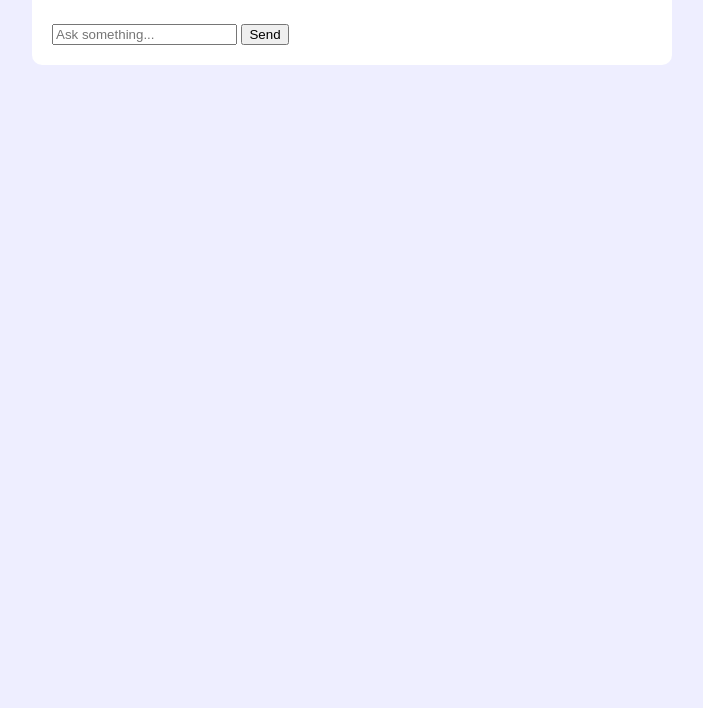
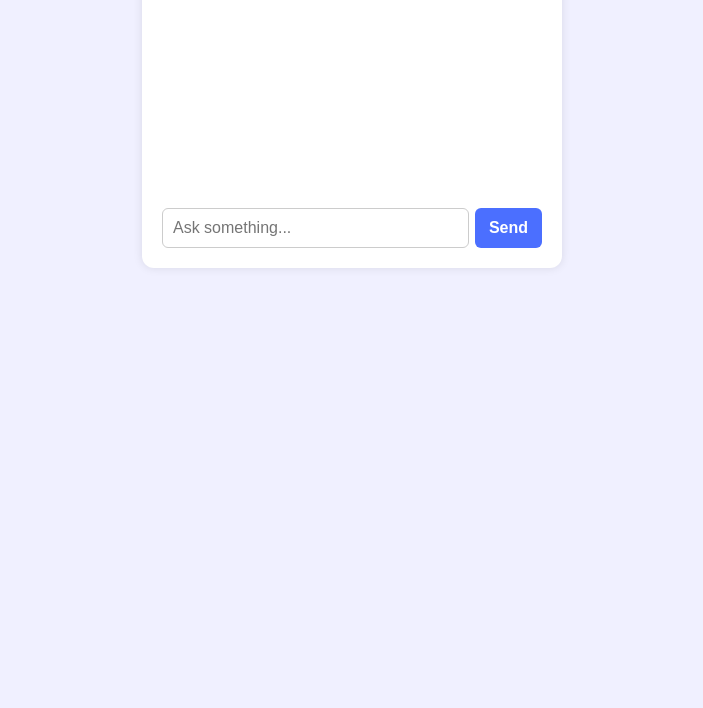
Before and after one commit to reironex/gemini, a plain HTML site: page index.html in a window 1280 px wide. Shown: the part 92-800 px from the top of the page, without its empty margins (288-991 px from the left). Drawn offline with Linux system fonts and the light colour scheme.

Commit message:
Update index.html

```diff
--- a/index.html
+++ b/index.html
@@ -1,16 +1,85 @@
 <!DOCTYPE html>
-<html>
+<html lang="en">
 <head>
   <meta charset="UTF-8" />
-  <title>Gemini Chat</title>
+  <meta name="viewport" content="width=device-width, initial-scale=1.0" />
+  <title>Gemini Flash Chatbot</title>
   <style>
-    body { font-family: sans-serif; background: #eef; padding: 20px; }
-    .chatbox { max-width: 600px; margin: auto; background: #fff; padding: 20px; border-radius: 10px; }
-    .user { color: blue; text-align: right; margin: 5px 0; }
-    .bot { color: green; text-align: left; margin: 5px 0; }
+    body {
+      font-family: Arial, sans-serif;
+      background: #f0f0ff;
+      margin: 0;
+      padding: 0;
+      display: flex;
+      justify-content: center;
+    }
+
+    .container {
+      width: 100%;
+      max-width: 420px;
+      padding: 20px;
+    }
+
+    .chatbox {
+      background: white;
+      padding: 20px;
+      border-radius: 12px;
+      box-shadow: 0 0 10px rgba(0,0,0,0.1);
+    }
+
+    h2 {
+      margin-top: 0;
+      font-size: 1.4rem;
+      text-align: center;
+    }
+
+    #messages {
+      min-height: 200px;
+      margin-bottom: 15px;
+    }
+
+    .user {
+      text-align: right;
+      color: blue;
+      margin-bottom: 8px;
+    }
+
+    .bot {
+      text-align: left;
+      color: green;
+      margin-bottom: 8px;
+    }
+
+    form {
+      display: flex;
+      gap: 6px;
+    }
+
+    input[type="text"] {
+      flex: 1;
+      padding: 10px;
+      border-radius: 6px;
+      border: 1px solid #ccc;
+      font-size: 1rem;
+    }
+
+    button {
+      padding: 10px 14px;
+      border-radius: 6px;
+      border: none;
+      background: #4b6fff;
+      color: white;
+      font-weight: bold;
+      font-size: 1rem;
+    }
+
+    button:hover {
+      background: #2f4bcc;
+    }
   </style>
 </head>
 <body>
+  <div class="container">
     <div class="chatbox">
       <h2>Gemini Flash Chatbot</h2>
       <div id="messages"></div>
@@ -18,6 +87,7 @@
         <input type="text" id="prompt" placeholder="Ask something..." required />
         <button type="submit">Send</button>
       </form>
+    </div>
   </div>
 
   <script>
```
Lines whose indentation alone changed are shown as unchanged.
